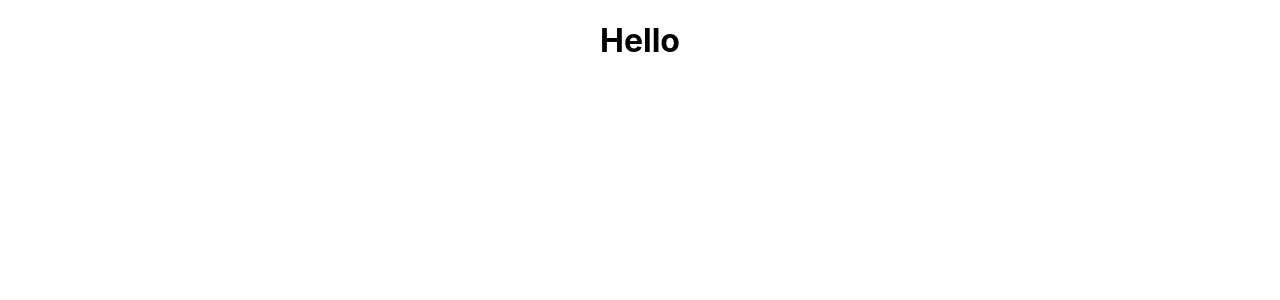
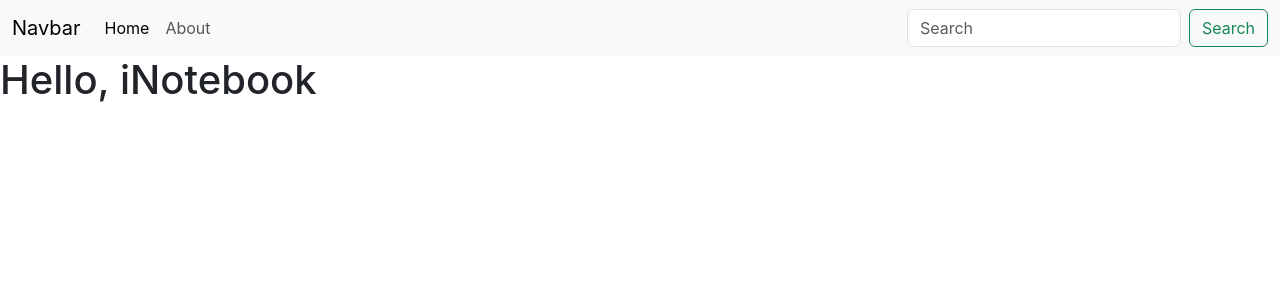
Before and after one commit to mehulvardiya/inotebook, a React (Create React App) app: page / in a window 1280 px wide. Shown: the top 300 px of the page. Built offline with nearby package versions, Linux system fonts and the light colour scheme.

Commit message:
Creating Navbar and Routes

```diff
--- a/package.json
+++ b/package.json
@@ -6,6 +6,7 @@
     "@testing-library/jest-dom": "^5.17.0",
     "@testing-library/react": "^13.4.0",
     "@testing-library/user-event": "^13.5.0",
+    "bootstrap": "^5.3.3",
     "concurrently": "^8.2.2",
     "react": "^18.3.1",
     "react-dom": "^18.3.1",
@@ -18,7 +19,7 @@
     "build": "react-scripts build",
     "test": "react-scripts test",
     "eject": "react-scripts eject",
-    "both":"concurrently \"npm run start\" \"nodemon backend/index.js\""
+    "both": "concurrently \"npm run start\" \"nodemon backend/index.js\""
   },
   "eslintConfig": {
     "extends": [
--- a/public/index.html
+++ b/public/index.html
@@ -24,7 +24,8 @@
       work correctly both with client-side routing and a non-root public URL.
       Learn how to configure a non-root public URL by running `npm run build`.
     -->
-    <title>React App</title>
+    <link href="https://cdn.jsdelivr.net/npm/bootstrap@5.3.3/dist/css/bootstrap.min.css" rel="stylesheet" integrity="sha384-QWTKZyjpPEjISv5WaRU9OFeRpok6YctnYmDr5pNlyT2bRjXh0JMhjY6hW+ALEwIH" crossorigin="anonymous">
+    <title>iNotebook - Your notes secured in the cloud</title>
   </head>
   <body>
     <noscript>You need to enable JavaScript to run this app.</noscript>
@@ -39,5 +40,6 @@
       To begin the development, run `npm start` or `yarn start`.
       To create a production bundle, use `npm run build` or `yarn build`.
     -->
+    <script src="https://cdn.jsdelivr.net/npm/bootstrap@5.3.3/dist/js/bootstrap.bundle.min.js" integrity="sha384-YvpcrYf0tY3lHB60NNkmXc5s9fDVZLESaAA55NDzOxhy9GkcIdslK1eN7N6jIeHz" crossorigin="anonymous"></script>
   </body>
 </html>
--- a/src/App.js
+++ b/src/App.js
@@ -1,10 +1,20 @@
-import './App.css';
+import "./App.css";
+import { BrowserRouter as Router, Routes, Route } from "react-router-dom";
+import Navbar from "./components/Navbar";
+import Home from "./components/Home";
+import About from "./components/About";
 
 function App() {
   return (
-    <div className="App">
-      <h1>Hello</h1>
-    </div>
+    <>
+      <Router>
+        <Navbar />
+        <Routes>
+          <Route exact path="/" element={<Home />}/>
+          <Route exact path="/about" element={<About />}/>
+        </Routes>
+      </Router>
+    </>
   );
 }
 
--- /dev/null
+++ b/src/components/About.js
@@ -0,0 +1,11 @@
+import React from "react";
+
+const About = () => {
+  return (
+    <div>
+      <h1> This is About</h1>
+    </div>
+  );
+};
+
+export default About;
--- /dev/null
+++ b/src/components/Home.js
@@ -0,0 +1,9 @@
+import React from 'react'
+
+export default function Home() {
+  return (
+    <div>
+      <h1>Hello, iNotebook</h1>
+    </div>
+  )
+}
--- /dev/null
+++ b/src/components/Navbar.js
@@ -0,0 +1,53 @@
+import React from "react";
+import {Link } from "react-router-dom";
+const Navbar = () => {
+  return (
+    <div>
+      <nav className="navbar navbar-expand-lg navbar-light bg-light">
+        <div className="container-fluid">
+          <Link className="navbar-brand" to="/">
+            Navbar
+          </Link>
+          <button
+            className="navbar-toggler"
+            type="button"
+            data-bs-toggle="collapse"
+            data-bs-target="#navbarSupportedContent"
+            aria-controls="navbarSupportedContent"
+            aria-expanded="false"
+            aria-label="Toggle navigation"
+          >
+            <span className="navbar-toggler-icon"></span>
+          </button>
+          <div className="collapse navbar-collapse" id="navbarSupportedContent">
+            <ul className="navbar-nav me-auto mb-2 mb-lg-0">
+              <li className="nav-item">
+                <Link className="nav-link active" aria-current="page" to="/">
+                  Home
+                </Link>
+              </li>
+              <li className="nav-item">
+                <Link className="nav-link" to="/about">
+                  About
+                </Link>
+              </li>
+            </ul>
+            <form className="d-flex" role="search">
+              <input
+                className="form-control me-2"
+                type="search"
+                placeholder="Search"
+                aria-label="Search"
+              />
+              <button className="btn btn-outline-success" type="submit">
+                Search
+              </button>
+            </form>
+          </div>
+        </div>
+      </nav>
+    </div>
+  );
+};
+
+export default Navbar;
```
Also changed, not shown: 1 other file (tests, documents, lock files or other folders).
